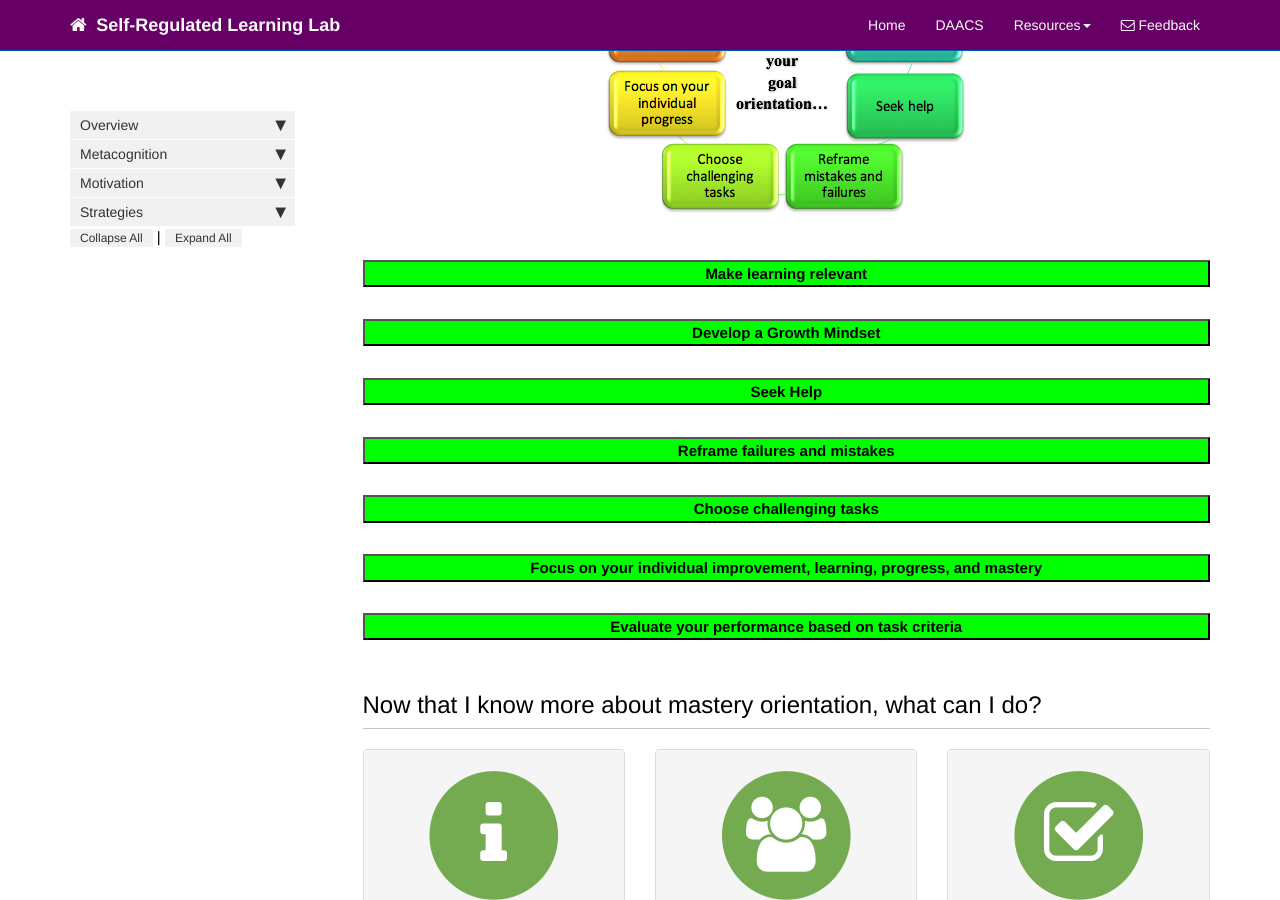
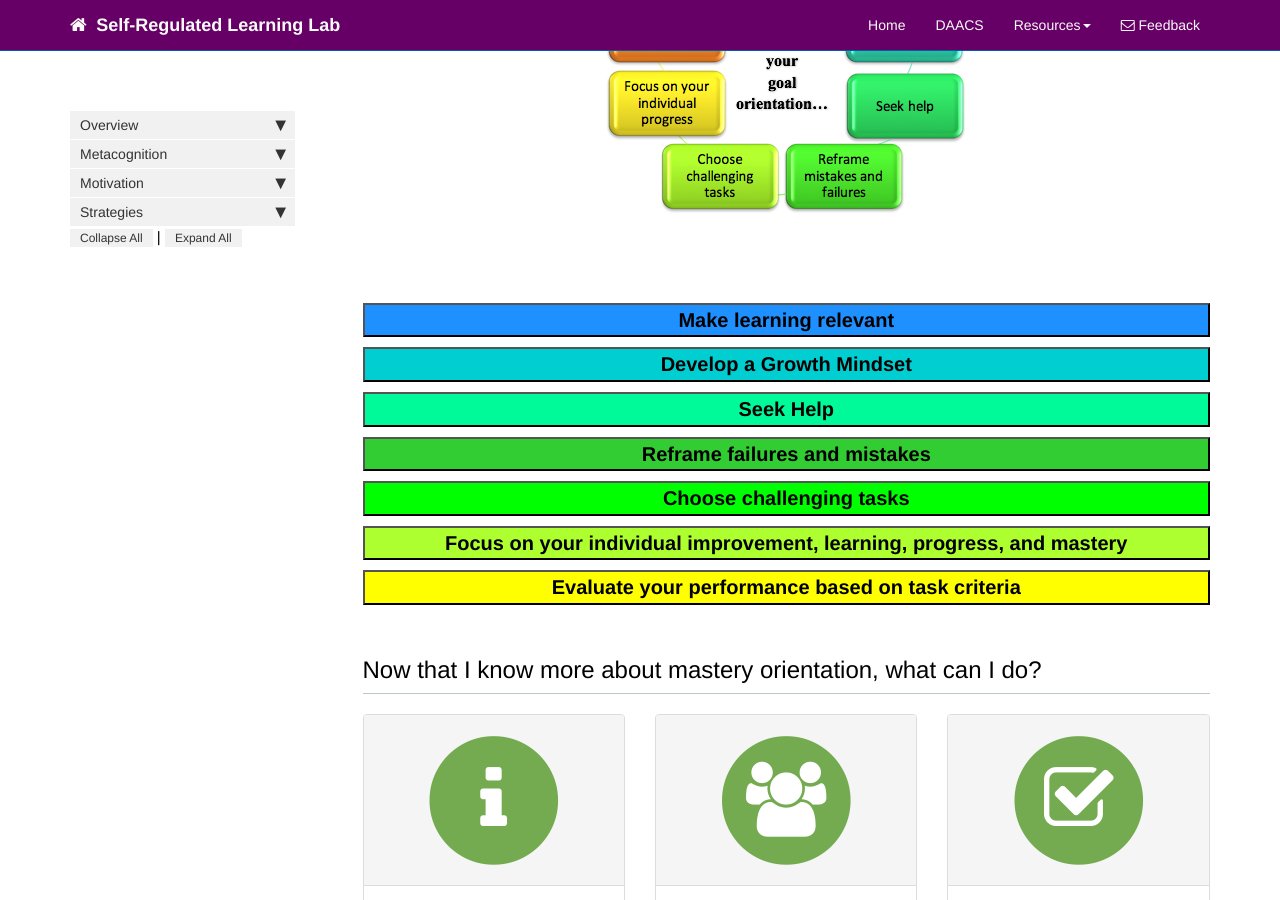
Before and after one commit to dfranklin02/SRL, a Jekyll site: the page built from docs/pages/motivation/mastery_orientation_recommendations.md, in a window 1280 px wide and 900 px high, scrolled down 457 px. Built offline with Jekyll 4.4.1, drawn with Linux system fonts in a browser that asks for light colours; nearby versions of some CDN libraries; comment, search, counter and statistics services are not loaded.

Commit message:
Update mastery_orientation_recommendations.md

```diff
--- a/docs/pages/motivation/mastery_orientation_recommendations.md
+++ b/docs/pages/motivation/mastery_orientation_recommendations.md
@@ -24,7 +24,9 @@ There are various ways in which students can do to improve their level of Master
 
 <br>
 <br>
-<button data-toggle="collapse" data-target="make" style="background-color:Lime; width:100%"><b>Make learning relevant</b></button>
+<br>
+<br>
+<button data-toggle="collapse" data-target="make" style="background-color:DodgerBlue; width:100%; font-size:20px"><b>Make learning relevant</b></button>
 
 <div id="make" class="collapse">
 Whenever you are assigned a project or some type of learning activity, think about how it is relevant to your career, your goals, or your life. Focusing on the relevance of the work will help you enjoy the process of learning, because you will care about knowing the material or mastering the skills.
@@ -35,8 +37,7 @@ Whenever you are assigned a project or some type of learning activity, think abo
 <br>
 </div>
 
-<br>
-<button data-toggle="collapse" data-target="#develop" style="background-color:Lime; width:100%"><b>Develop a Growth Mindset</b></button>
+<button data-toggle="collapse" data-target="#develop" style="background-color:DarkTurquoise; width:100%; font-size:20px"><b>Develop a Growth Mindset</b></button>
 
 <div id="develop" class="collapse">
 A growth mindset is the belief that intelligence can improve with effort. Adopting this type of mindset will help you focus your effort on gaining skills and knowledge instead of focusing only on displaying the abilities you already have.
@@ -47,8 +48,7 @@ A growth mindset is the belief that intelligence can improve with effort. Adopti
 <br>
 </div>
 
-<br>
-<button data-toggle="collapse" data-target="#seek" style="background-color:Lime; width:100%"><b>Seek Help</b></button>
+<button data-toggle="collapse" data-target="#seek" style="background-color:MediumSpringGreen; width:100%; font-size:20px"><b>Seek Help</b></button>
 
 <div id="seek" class="collapse">
 Learners with a “performance goal” way of thinking are often hesitant to seek help because they do not want to appear inferior or dumb. Although it may be hard at first, encourage yourself to seek help when you need it. Remember, asking for help is not a sign of weakness – it is a sign that you are using good strategies to improve your learning.
@@ -63,8 +63,7 @@ Some tips for seeking help:
 <br>
 </div>
 
-<br>
-<button data-toggle="collapse" data-target="#reframe" style="background-color:Lime; width:100%"><b>Reframe failures and mistakes</b></button>
+<button data-toggle="collapse" data-target="#reframe" style="background-color:LimeGreen; width:100%; font-size:20px"><b>Reframe failures and mistakes</b></button>
 
 <div id="reframe" class="collapse">
 When facing difficulties or failure, think about how that challenge is actually an OPPORTUNITY– that is, a challenge can be a stepping stone for learning new things. Don’t focus on what others think or how you may appear to others; what is most important is to ask yourself, “What can I learn from this situation that will help me become better?”
@@ -75,8 +74,7 @@ When facing difficulties or failure, think about how that challenge is actually
 <br>
 </div>
 
-<br>
-<button data-toggle="collapse" data-target="#choose" style="background-color:Lime; width:100%"><b>Choose challenging tasks</b></button>
+<button data-toggle="collapse" data-target="#choose" style="background-color:Lime; width:100%; font-size:20px"><b>Choose challenging tasks</b></button>
 
 <div id="choose" class="collapse">
 Learners with a Performance Goal Orientation often choose easy, non-challenging tasks because they don’t want to risk failing or appearing incompetent. However, choosing challenging tasks is important because it allows you to learn more and boost your self-efficacy when you succeed. Remember, you can only become high skilled if you take on challenging things. So the next time a challenge comes your way, embrace it and remind yourself that it is through striving to overcome challenges that you will become a stronger student.
@@ -87,8 +85,7 @@ Learners with a Performance Goal Orientation often choose easy, non-challenging
 <br>
 </div>
 
-<br>
-<button data-toggle="collapse" data-target="#focus" style="background-color:Lime; width:100%"><b>Focus on your individual improvement, learning, progress, and mastery</b></button>
+<button data-toggle="collapse" data-target="#focus" style="background-color:GreenYellow; width:100%; font-size:20px"><b>Focus on your individual improvement, learning, progress, and mastery</b></button>
 
 <div id="focus" class="collapse">
 You can do this by:
@@ -106,8 +103,7 @@ These strategies will help you focus on the process of <i>your</i> learning, ins
 <br>
 </div>
 
-<br>
-<button data-toggle="collapse" data-target="#evaluate" style="background-color:Lime; width:100%"><b>Evaluate your performance based on task criteria</b></button>
+<button data-toggle="collapse" data-target="#evaluate" style="background-color:Yellow; width:100%; font-size:20px"><b>Evaluate your performance based on task criteria</b></button>
 
 <div id="evaluate" class="collapse">
 There are different ways you can evaluate a grade that you receive on a test, project, or assignment. Learners with a Performance Orientation tend to compare themselves to others. For example, they might want to know if their grade or score was higher than the class average. Instead of using class average as the your “benchmark of success”, use other things such as how well you performed the different skills for that task. It is most important to focus on making progress and mastering skills than simply outperforming others.
```
